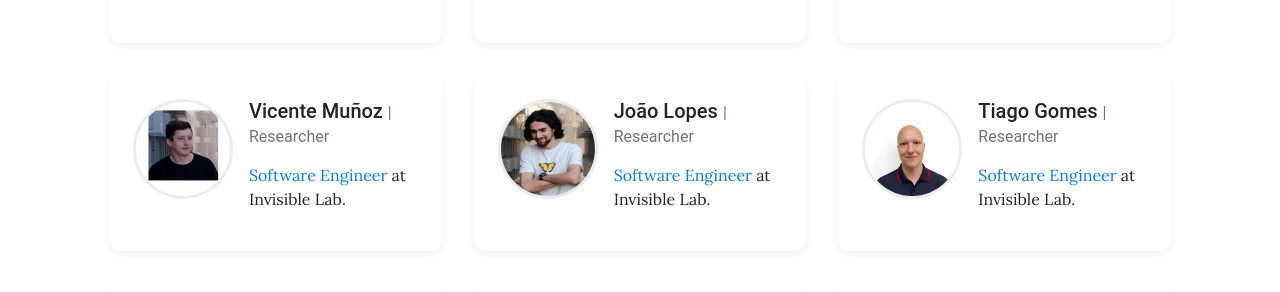
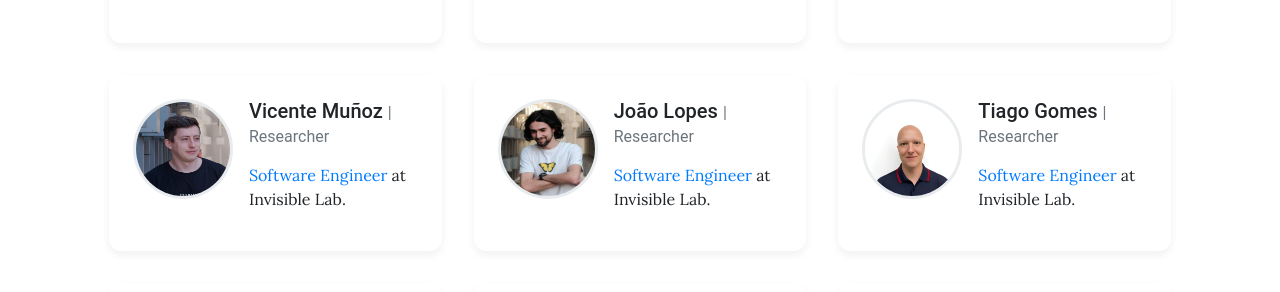
Before and after one commit to invisiblelab-dev/invisible-storage-project-website, a Jekyll site: the page built from pages/team.md, in a window 1280 px wide. Shown: the part 489-781 px from the top of the page. Built offline with Jekyll 4.4.1, drawn with Linux system fonts in a browser that asks for light colours.

Commit message:
Update team.yml

```diff
--- a/_data/team.yml
+++ b/_data/team.yml
@@ -23,7 +23,7 @@
 
 - name: Vicente Muñoz
   role: Researcher # Will appear next to name
-  image: assets/img/vicente.png # Can be external link
+  image: assets/img/vicente.jpg # Can be external link
   description: > # Can be Markdown
     [Software Engineer](https://invisiblelab.dev/about-us/) at Invisible Lab.
 
```
